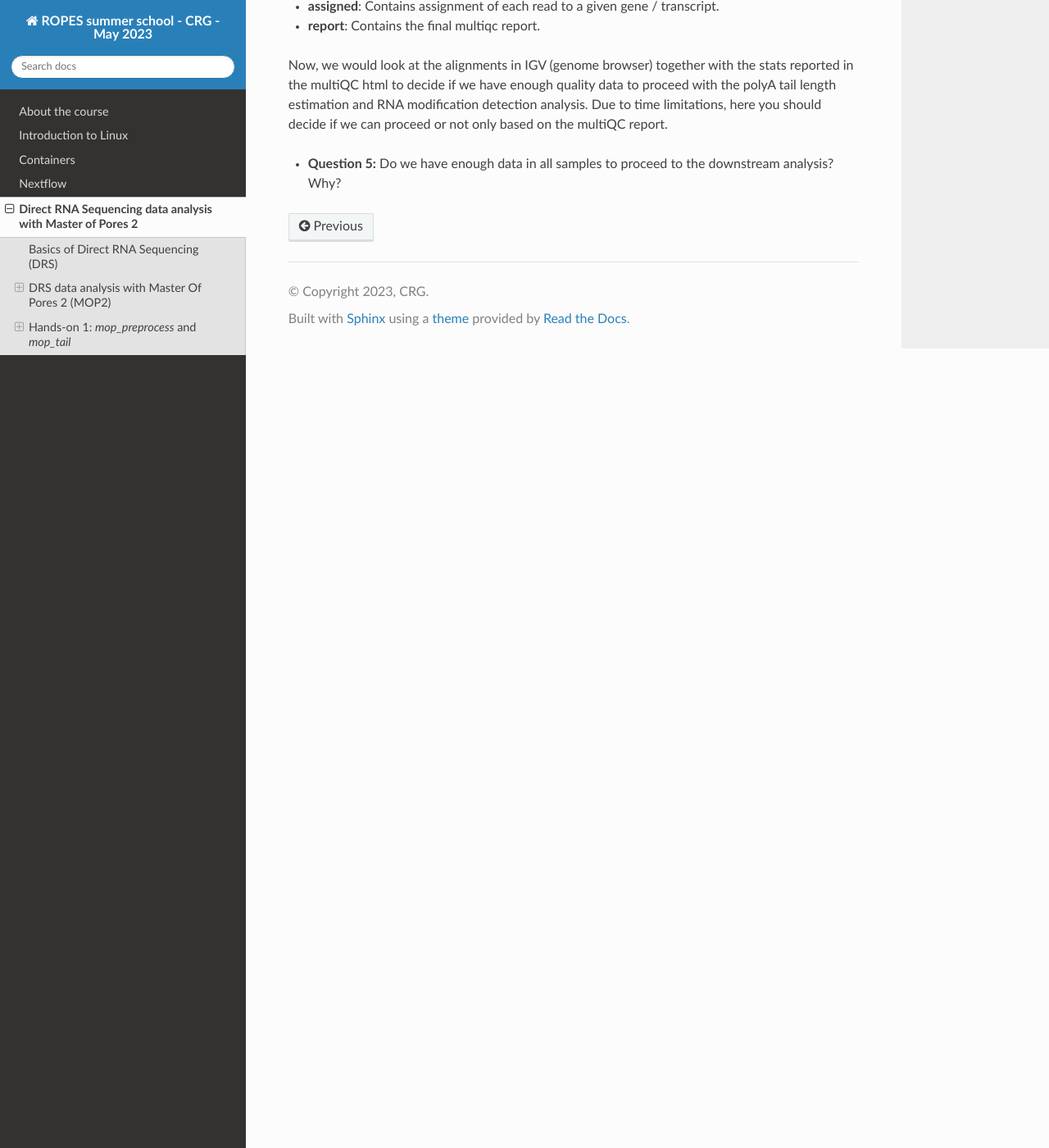
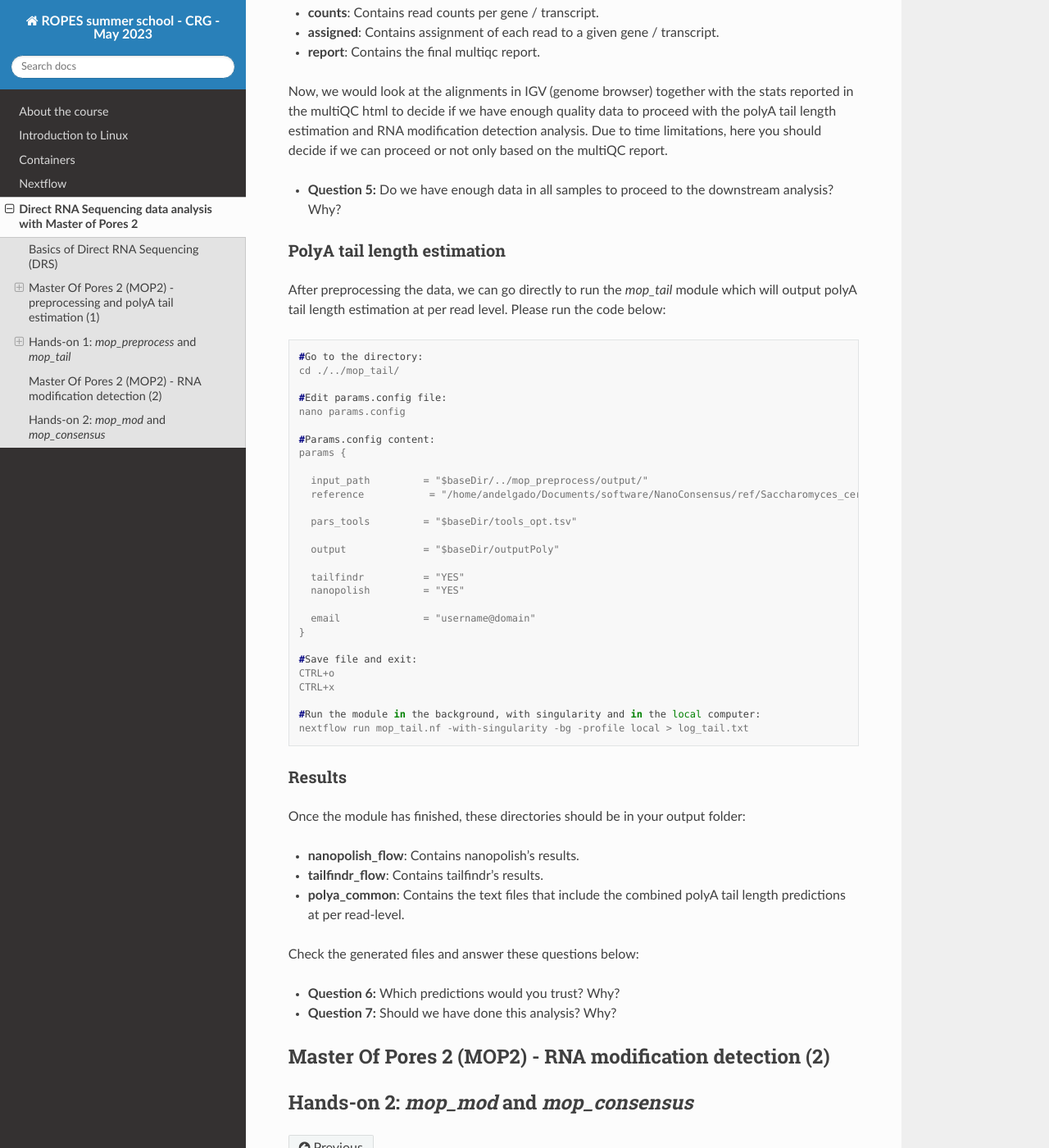
Before and after one commit to biocorecrg/ropes-linux-mop2-2023, a Sphinx documentation site: the page built from docs/mop2_practical.rst, in a window 1280 px wide and 1400 px high, scrolled down 6216 px. Shown: the whole window at 82% size. Built offline with Sphinx 7.4.7 and the Read the Docs theme 2.0.0, drawn with Linux system fonts in a browser that asks for light colours; some of the changed text lies outside the part shown.

Commit message:
Update mop2_practical.rst

```diff
--- a/docs/mop2_practical.rst
+++ b/docs/mop2_practical.rst
@@ -13,7 +13,7 @@ This method is based on the use of protein nanopores that are embedded into a me
 .. image:: images/Pore.png
   :width: 700
 
-DRS data analysis with Master Of Pores 2 (MOP2)
+Master Of Pores 2 (MOP2) - preprocessing and polyA tail estimation (1)
 ---------------------
 
 The complexity of analysing current intensity data together with the lack of systematic and reproducible pipelines have hindered the access of this technology to the general users. To overcome this limitation, we developed Master Of Pores 2 (MOP2) - a nextflow based workflow that simplifies the analysis of DRS datasets and aims to make it accessible to non-bioinformatic experts.
@@ -207,7 +207,7 @@ Now, we can start setting up the *mop_preproceess* module. Please follow the cod
 
     saveSpace           = "NO"
 
-    email               = "anna.delgado@crg.eu"
+    email               = "username@domain"
   }
 
   #Save file and exit:
@@ -243,3 +243,62 @@ Once the module has finished, these directories should be in your output folder:
 Now, we would look at the alignments in IGV (genome browser) together with the stats reported in the multiQC html to decide if we have enough quality data to proceed with the polyA tail length estimation and RNA modification detection analysis. Due to time limitations, here you should decide if we can proceed or not only based on the multiQC report.
 
 - **Question 5:** Do we have enough data in all samples to proceed to the downstream analysis? Why?
+
+PolyA tail length estimation
+......................
+
+After preprocessing the data, we can go directly to run the *mop_tail* module which will output polyA tail length estimation at per read level. Please run the code below:
+
+.. code-block:: console
+
+  #Go to the directory:
+  cd ./../mop_tail/
+
+  #Edit params.config file:
+  nano params.config
+
+  #Params.config content:
+  params {
+
+    input_path         = "$baseDir/../mop_preprocess/output/"
+    reference           = "/home/andelgado/Documents/software/NanoConsensus/ref/Saccharomyces_cerevisiae.rRNA.fa"
+
+    pars_tools         = "$baseDir/tools_opt.tsv"
+
+    output             = "$baseDir/outputPoly"
+
+    tailfindr          = "YES"
+    nanopolish         = "YES"
+
+    email              = "username@domain"
+  }
+
+  #Save file and exit:
+  CTRL+o
+  CTRL+x
+
+  #Run the module in the background, with singularity and in the local computer:
+  nextflow run mop_tail.nf -with-singularity -bg -profile local > log_tail.txt
+
+Results
+......................
+
+Once the module has finished, these directories should be in your output folder:
+
+- **nanopolish_flow**: Contains nanopolish's results.
+
+- **tailfindr_flow**: Contains tailfindr's results.
+
+- **polya_common**: Contains the text files that include the combined polyA tail length predictions at per read-level.
+
+Check the generated files and answer these questions below:
+
+- **Question 6:** Which predictions would you trust? Why?
+
+- **Question 7:** Should we have done this analysis? Why?
+
+Master Of Pores 2 (MOP2) - RNA modification detection (2)
+---------------------
+
+Hands-on 2: *mop_mod* and *mop_consensus*
+---------------------
```
